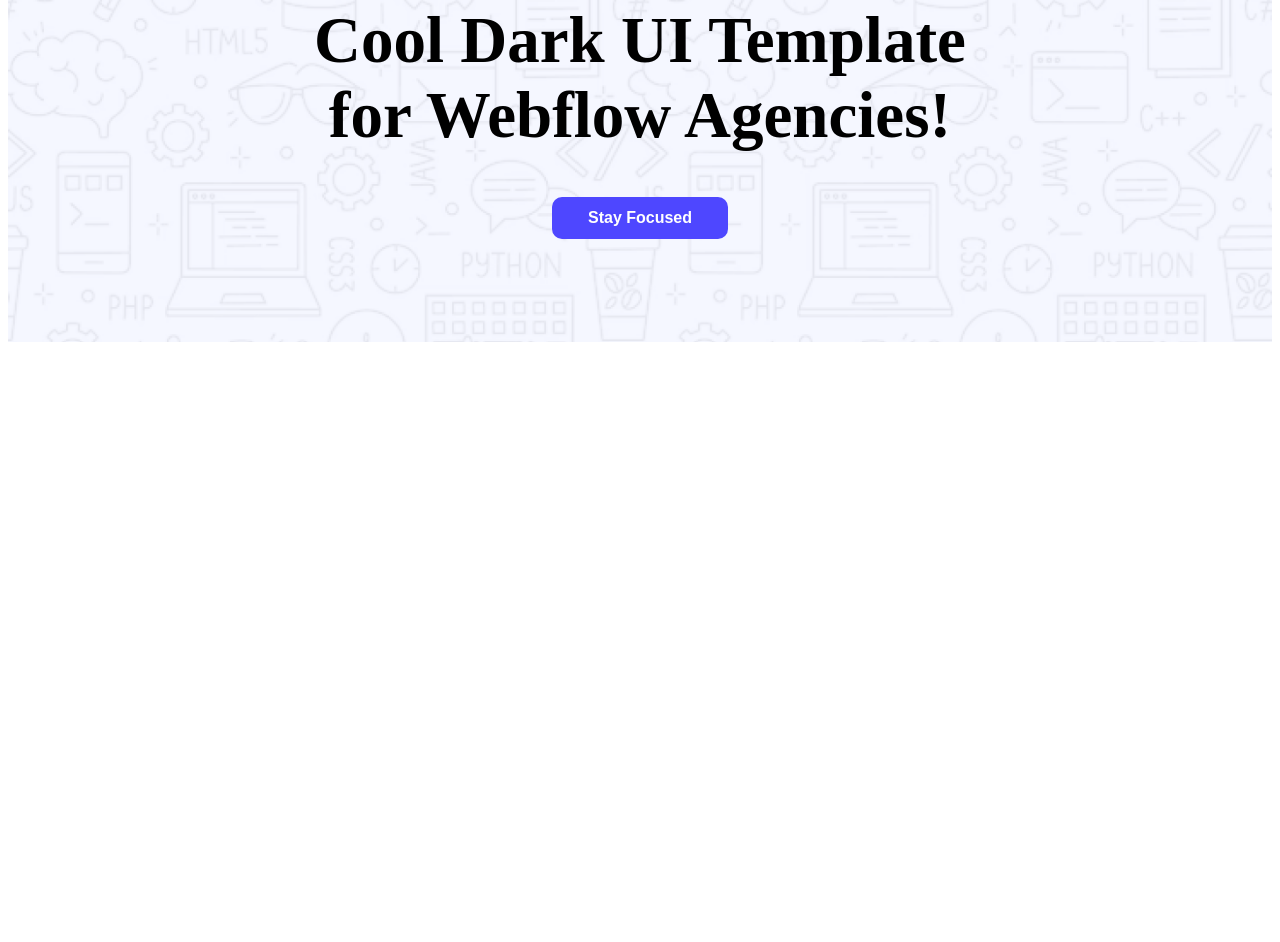
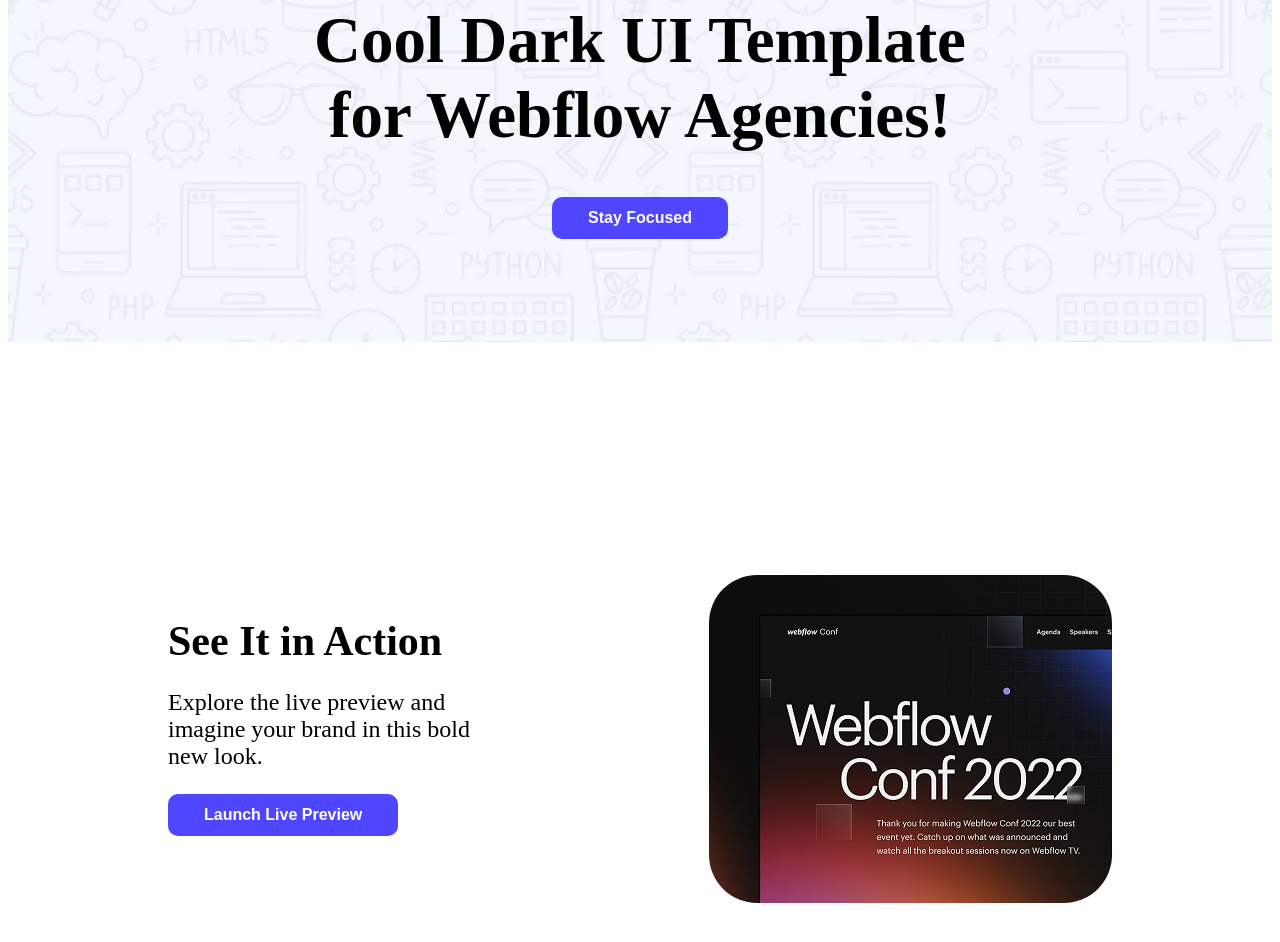
Before and after one commit to nnowrose1/web-flow, a plain HTML site: page index.html in a window 1280 px wide. Shown: the part 238-1180 px from the top of the page. Before the commit the page ends 800 px from the top, so only its background shows below. Drawn offline with Linux system fonts and the light colour scheme.

Commit message:
aaded the action section

```diff
--- a/index.html
+++ b/index.html
@@ -21,6 +21,17 @@
     </header>
 
     <main>
+        <div class="action">
+            <div class="action-left">
+                <h3 class="action-left-title">See It in Action</h3>
+                <p class="action-left-subtitle">Explore the live preview and imagine your brand in this bold new look.</p>
+                <button class="btn-primary">Launch Live Preview</button>
+            </div>
+            <div class="action-right">
+                <img class="action-right-image" src="Images/wc-mini.png" alt="Webflow Conf 2022 image">
+            </div>
+
+        </div>
 
     </main>
 
--- a/styles/web.css
+++ b/styles/web.css
@@ -17,9 +17,7 @@
     background-image: url('../Images/Hero-bg.png');
     background-repeat: no-repeat;
     background-size: contain;
-    /* align-items: center; */
-    /* margin: 0 auto; */
-    justify-content: center;
+     justify-content: center;
 }
 /* nav styles */
 nav{
@@ -44,3 +42,24 @@
     font-size: 65px;
     font-weight: bold;
 }
+/* action styles */
+.action{
+    display: flex;
+    max-width: 1140px;
+    gap: 220px;
+    margin: 100px 160px;
+}
+.action-left{
+    width: 50%;
+}
+.action-left-title{
+    font-size: 42px;
+    font-weight: bold;
+    margin-bottom: 0;
+}
+.action-left-subtitle{
+    font-size: 24px;
+}
+.action-right-image{
+    border-radius: 48px;
+}
```
